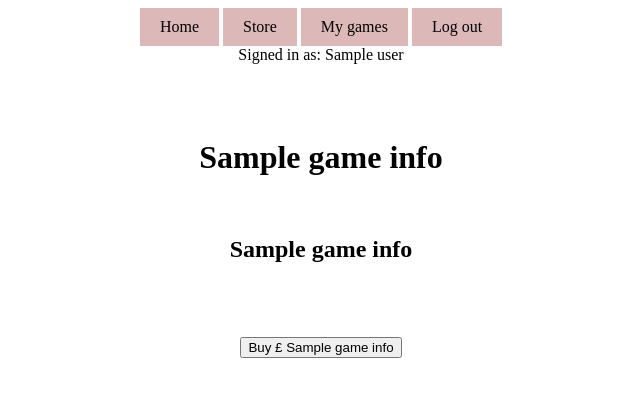
After one commit to BUCOMPAdvancedDevelopment/advanced-development-assignment-paolomostardi, a Flask app: template templates/game_page.html in a window 1280 px wide. The commit adds this page. Shown: the top 397 px of the page, without its empty margins (319-959 px from the left). Run offline with Flask 2, Linux system fonts and the light colour scheme; the template is opened without the code that fills it: most values are stand-ins (such as "Sample title", 1, 10 or a date in 2020).

Commit message:
fixed logo button, created dynimic page for each game

```diff
--- a/main.py
+++ b/main.py
@@ -42,7 +42,7 @@ def store():
     if valid_token:
         user_id = helper.get_sql_user_id_from_email(user_data['email'])
         return render_template('store.html', list_game_info=get_list_of_all_games(),user_data=user_data,user_id=user_id)
-    return render_template('login.html')
+    return render_template('store.html')
 
 @app.route('/my_games')
 def my_games():
@@ -62,7 +62,7 @@ def my_games():
 def login():
     user_data, error, valid_token = helper.authenticateUser(request.cookies.get("token"))
     if valid_token:
-        return redirect('/my_games')
+        return redirect('/home')
     return render_template('login.html')
 
 
@@ -81,12 +81,22 @@ def get_list_of_all_games():
     return helper.cloud_sql_query('select * from VIDEOGAME')
 
 
-@app.route('/hello/<name>/<age>')
-def hello(name, age):
-    return f'Hello, {name}! You are {age} years old.'
+@app.route('/viewGame/<game_id>/<user_id>')
+def view_game(game_id, user_id):
+    user_data, error, valid_token = helper.authenticateUser(request.cookies.get("token"))
+    print(user_data)
+    if valid_token:
+        current_user_id = helper.get_sql_user_id_from_email(user_data['email'])
+        print(current_user_id)
+        if user_id == str(current_user_id[0][0]):
+            game_infos = helper.find_sql_game_from_id(game_id)
+            return render_template('game_page.html', user_id=user_id, game_id=game_id, game_infos=game_infos, user_data=user_data)
+        return render_template('access_denied.html', user_data=user_data)
+    return render_template('login.html')
+
 
 def tester(asd):
-    return store()
+    return view_game(3, 18)
 
 
 if __name__ == '__main__':
--- a/static/store.js
+++ b/static/store.js
@@ -16,10 +16,8 @@
 // [START gae_python38_log]
 'use strict';
 
-function buygame(number,number2){
-    alert(number)
-    alert(number2)
-    window.location.replace('/home')
+function buygame(game_id,user_id){
+    window.location.replace('/viewGame/'+game_id+'/'+user_id)
 }
 
 window.addEventListener('load', function () {
--- a/templates/base.html
+++ b/templates/base.html
@@ -22,10 +22,10 @@
     <a href="/my_games">My games</a>
     {% if user_data %}
         <a href="/logout">Log out</a>
-        <div>signed in as: {{ user_data['name'] }}</div>
+        <div>Signed in as: {{ user_data['name'] }} </div>
     {% else %}
         <a href="/login">Login</a>
-        <div>Login to access exclusive features</div>
+        <div>Login to access games</div>
     {% endif %}
     </nav>
     {% endblock %}
--- /dev/null
+++ b/templates/game_page.html
@@ -0,0 +1,16 @@
+{% extends "base.html" %}
+{% block title %} {{ game_infos[0][1] }} {% endblock %}
+{% block head %}
+  {{ super() }}
+ {% endblock %}
+{% block content %}
+    <div  style="text-align: center">
+    <br><br><br>
+    <h1>{{ game_infos[0][1]}}</h1>
+    <br>
+    <h2>{{ game_infos[0][2]}}</h2>
+    <br><br><br>
+    <button> Buy £ {{ game_infos[0][3] }} </button>
+    <script src="{{ url_for('static', filename='game_page.js') }}"></script>
+    </div>
+{% endblock %}
--- a/templates/login.html
+++ b/templates/login.html
@@ -44,7 +44,7 @@
 <!-- [START gae_python3_auth_firebase_html] -->
 <div id="firebaseui-auth-container"></div>
 
-<button id="sign-out" hidden=true>Sign Out</button>
+<button id="sign-out" hidden=true>Login</button>
 
 <div id="login-info" hidden=true>
   <h2>Login info:</h2>
```
Also changed, not shown: static/logout.js (+21 -3 lines), templates/access_denied.html (added, +11 -0 lines), templates/logout.html (+23 -1 lines), static/game_page.js (added).
